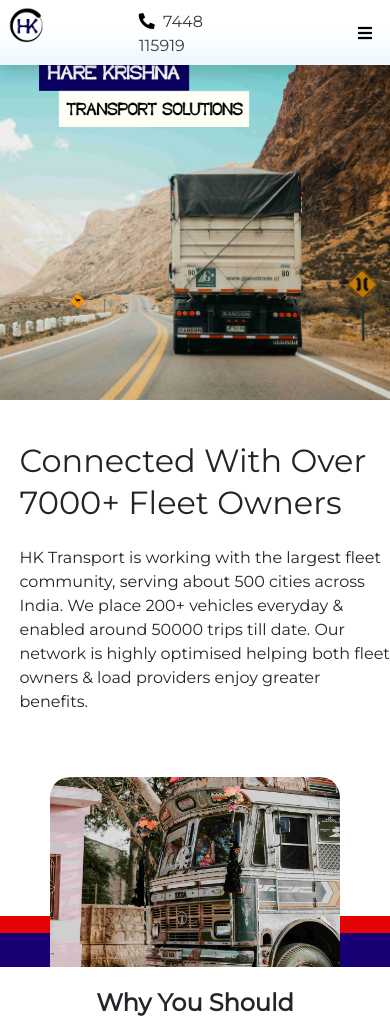
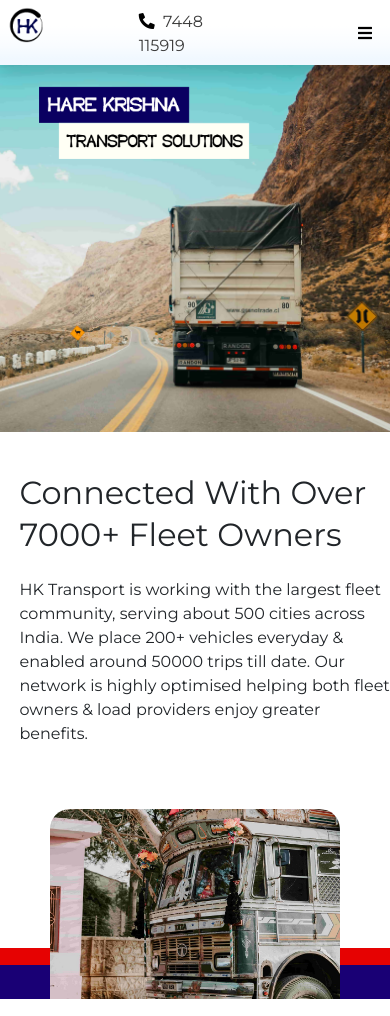
Before and after one commit to hktransport919/hktransport919, a PHP site: page / in a window 390 px wide. Shown: the top 1016 px of the page. Run offline with PHP 8.4, Linux system fonts and the light colour scheme.

Commit message:
Improve Web-9.1

```diff
--- a/CSS/query.css
+++ b/CSS/query.css
@@ -286,6 +286,8 @@
     }
     .content{
             height: 400px;
+            /* changes */
+            margin-top: 2rem;
     }
     #blue{
         width: 150px;
```
